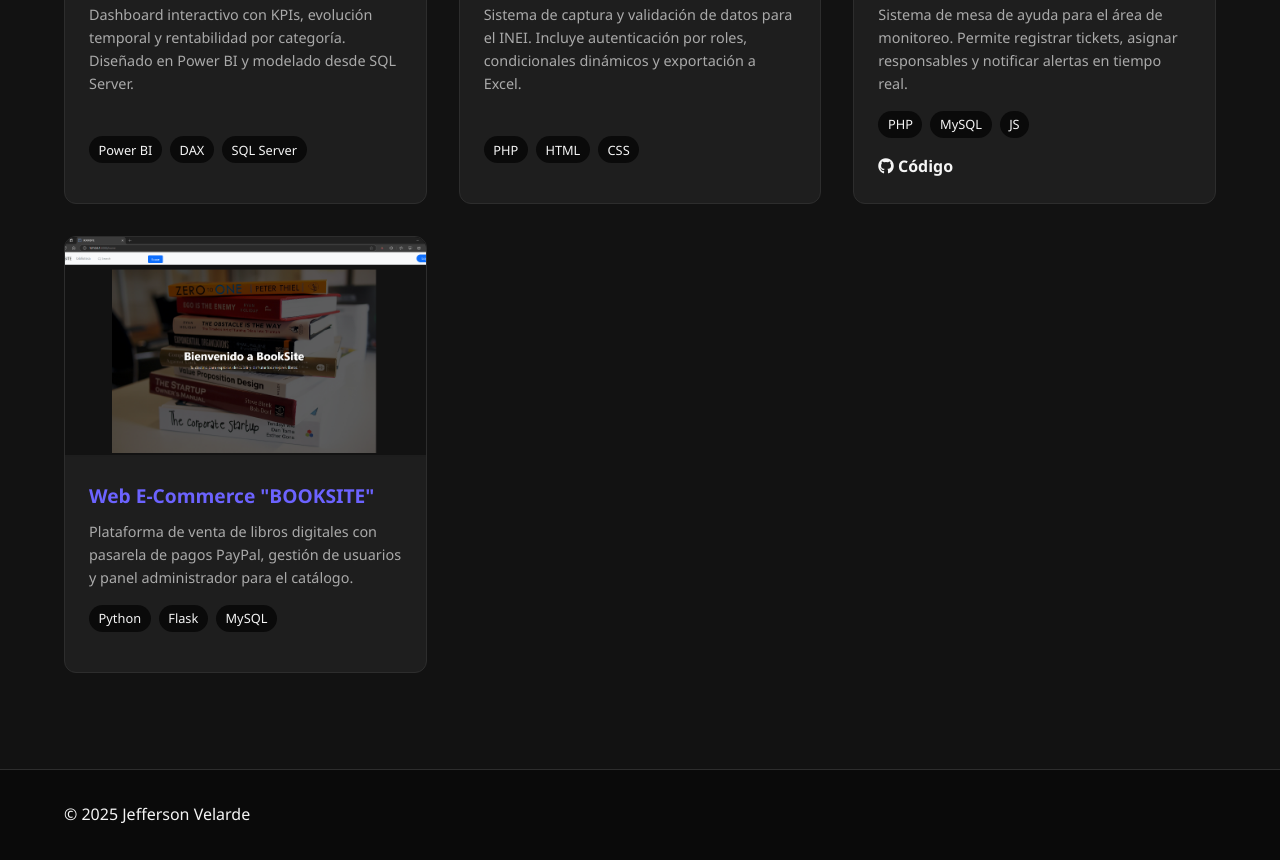
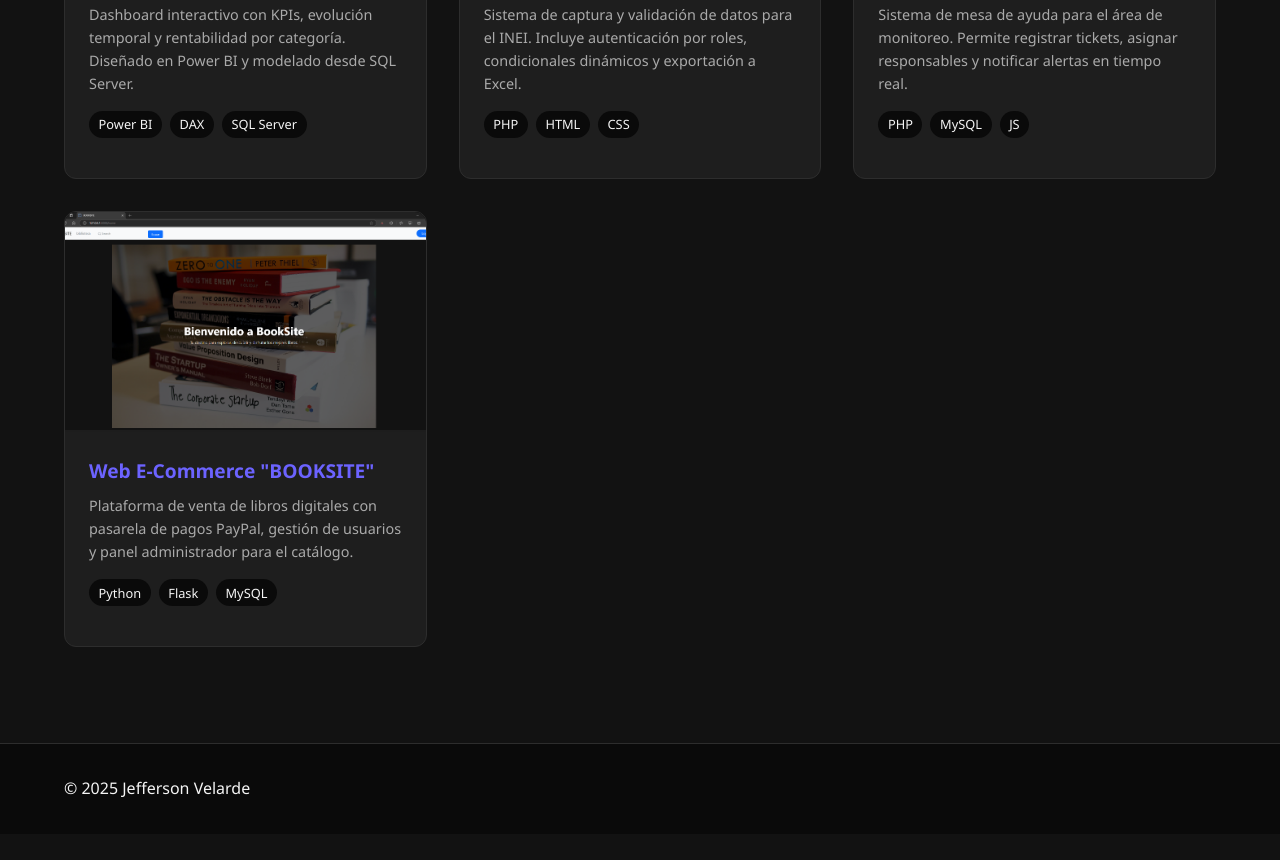
Before and after one commit to JeffVGuevara11/CurriculumVitae_web_JV, a plain HTML site: page index.html in a window 1280 px wide. Shown: the part 10137-10997 px from the top of the page. After the commit the page ends 10971 px from the top, so only its background shows below. Drawn offline with Linux system fonts and the light colour scheme.

Commit message:
Update index.html

```diff
--- a/index.html
+++ b/index.html
@@ -250,9 +250,6 @@ y enfoque en calidad de datos, eficiencia operativa y soporte a la toma de decis
                 <div class="project-tech">
                     <span>PHP</span><span>MySQL</span><span>JS</span>
                 </div>
-                <div class="project-links">
-                    <a href="#" onclick="event.stopPropagation(); abrirModal('incidencias')"><i class="fab fa-github"></i> Código</a>
-                </div>
             </div>
         </div>
 
```
